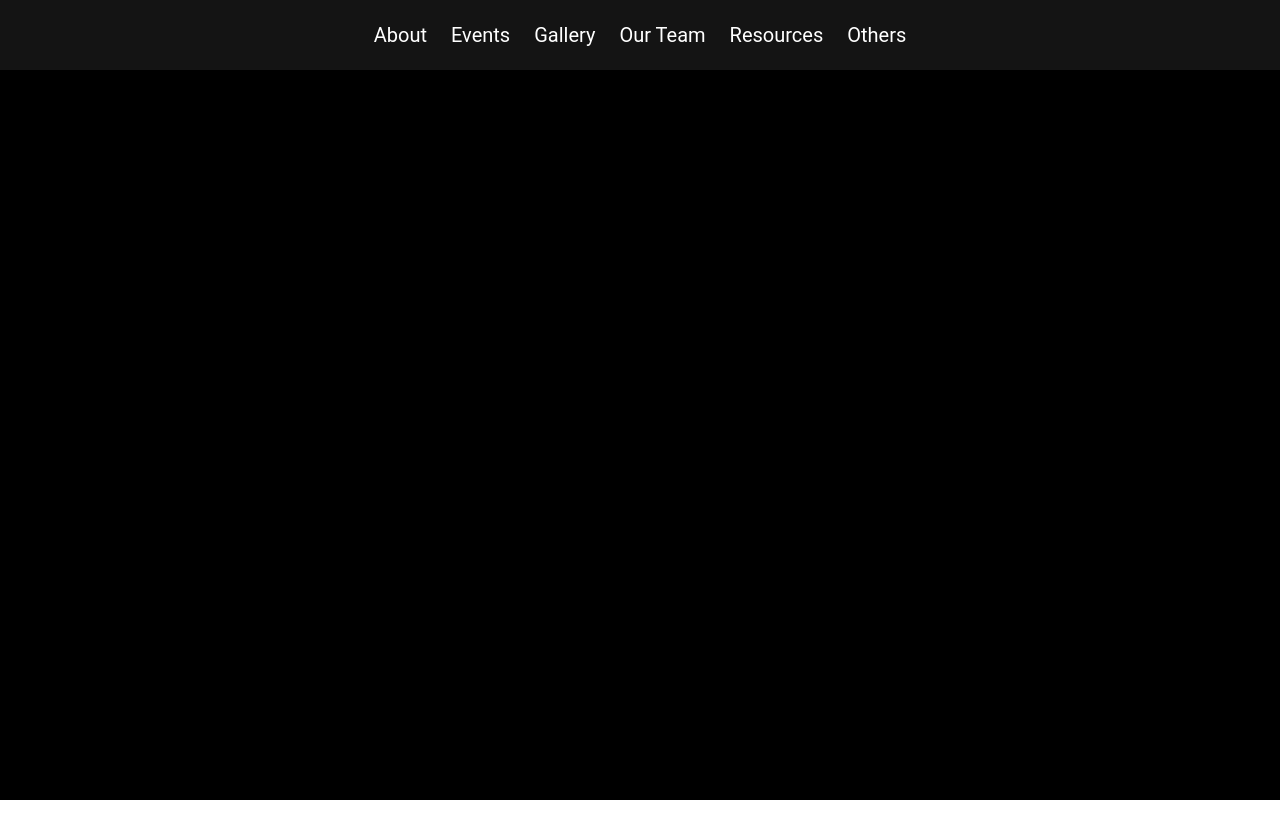
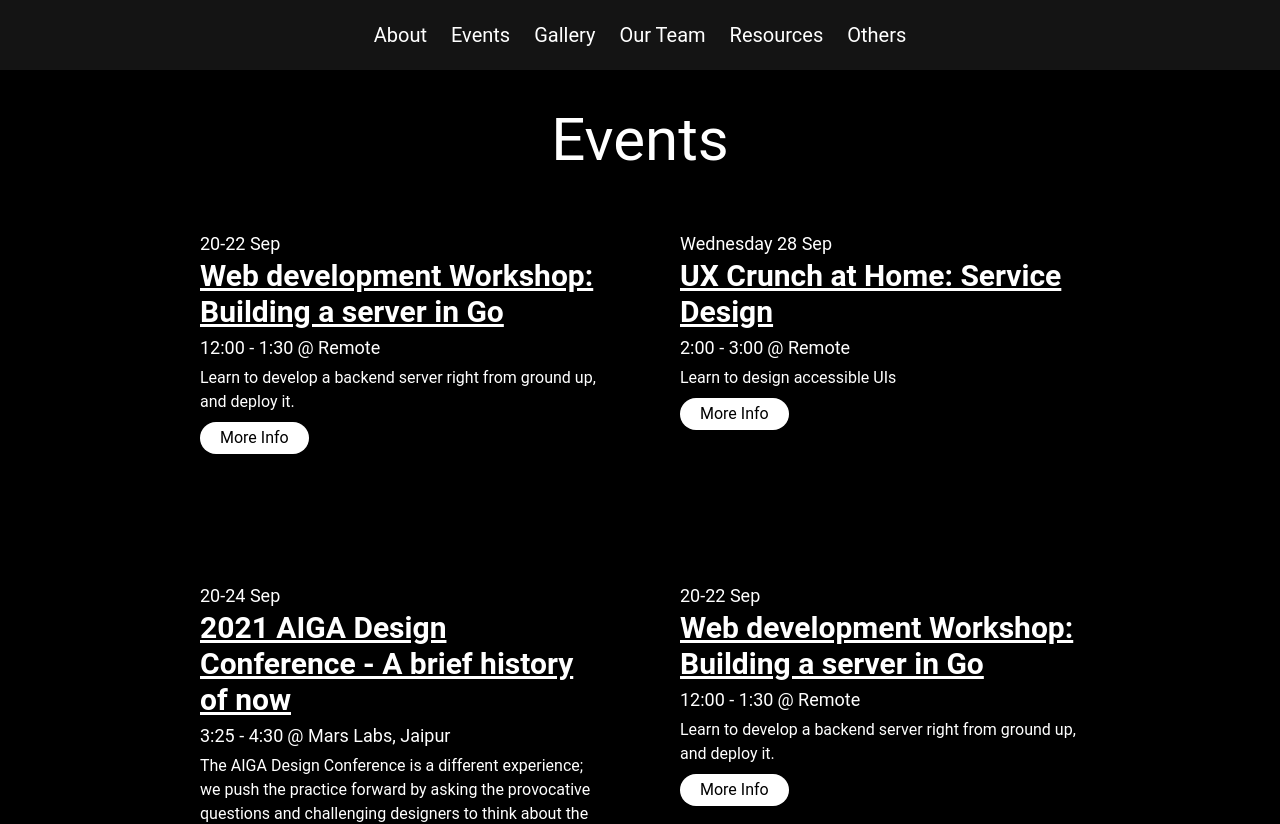
Before and after one commit to akathecoder/coding-club-website, a Next.js app: page /events in a window 1280 px wide. Shown: the top 824 px of the page. Before the commit the page ends 800 px from the top, so only its background shows below. Built offline with nearby package versions, Linux system fonts and the light colour scheme.

Commit message:
completed events page

```diff
--- /dev/null
+++ b/components/General/event/Event.tsx
@@ -0,0 +1,27 @@
+import { Event as EventType } from '../../../types';
+import { useRouter } from 'next/router';
+
+function Event(event: EventType) {
+    const router = useRouter();
+    return (
+        <div style={{ width: '400px' }} className="mb-10">
+            <p className="text-lg">{event.date}</p>
+            <h1 className="text-3xl font-bold underline">{event.title}</h1>
+            <div className="flex text-lg my-1">
+                <p>
+                    {event.timeFrom} - {event.timeTo}
+                </p>
+                <p className="ml-1">@ {event.venue}</p>
+            </div>
+            <p>{event.description}</p>
+            <button
+                className="bg-white text-black px-5 py-1 rounded-full my-2"
+                onClick={() => router.push(event.link || '!#')}
+            >
+                More Info
+            </button>
+        </div>
+    );
+}
+
+export default Event;
--- a/components/General/navbar/Navbar.tsx
+++ b/components/General/navbar/Navbar.tsx
@@ -1,15 +1,28 @@
 import React from 'react';
 import styles from './navbar.module.css';
+import Link from 'next/link';
+import { useRouter } from 'next/router';
 
 interface NavbarProps {}
 
 const Navbar: React.FC<NavbarProps> = () => {
+    const router = useRouter();
+    const staticNav = ['/events'];
+
+    function positionNav() {
+        return staticNav.includes(router.pathname) ? 'static' : 'fixed';
+    }
+
     return (
-        <nav className={styles.nav}>
+        <nav className={`${positionNav} ${styles.nav}`}>
             <div className={`flex justify-center items-center h-full ${styles.navLinks}`}>
                 <ul className="flex">
                     <li className="mx-3 text-xl">About</li>
-                    <li className="mx-3 text-xl">Events</li>
+                    <li className="mx-3 text-xl">
+                        <Link href="/events">
+                            <a>Events</a>
+                        </Link>
+                    </li>
                     <li className="mx-3 text-xl">Gallery</li>
                     <li className="mx-3 text-xl">Our Team</li>
                     <li className="mx-3 text-xl">Resources</li>
--- a/components/General/navbar/navbar.module.css
+++ b/components/General/navbar/navbar.module.css
@@ -2,7 +2,6 @@
     height: 70px;
     width: 100%;
     background-color: rgb(20, 20, 20);
-    position: fixed;
     top: 0;
     left: 0;
     right: 0;
--- /dev/null
+++ b/data/events.json
@@ -0,0 +1,51 @@
+{
+    "section": "Events",
+    "route": "/events",
+    "events": [
+        {
+            "date": "20-22 Sep",
+            "title": "Web development Workshop: Building a server in Go",
+            "timeFrom": "12:00",
+            "timeTo": "1:30",
+            "venue": "Remote",
+            "description": "Learn to develop a backend server right from ground up, and deploy it.",
+            "link": null
+        },
+        {
+            "date": "Wednesday 28 Sep",
+            "title": "UX Crunch at Home: Service Design",
+            "timeFrom": "2:00",
+            "timeTo": "3:00",
+            "venue": "Remote",
+            "description": "Learn to design accessible UIs",
+            "link": null
+        },
+        {
+            "date": "20-24 Sep",
+            "title": "2021 AIGA Design Conference - A brief history of now",
+            "timeFrom": "3:25",
+            "timeTo": "4:30",
+            "venue": "Mars Labs, Jaipur",
+            "description": "The AIGA Design Conference is a different experience; we push the practice forward by asking the provocative questions and challenging designers to think about the future.",
+            "link": null
+        },
+        {
+            "date": "20-22 Sep",
+            "title": "Web development Workshop: Building a server in Go",
+            "timeFrom": "12:00",
+            "timeTo": "1:30",
+            "venue": "Remote",
+            "description": "Learn to develop a backend server right from ground up, and deploy it.",
+            "link": null
+        },
+        {
+            "date": "Wednesday 28 Sep",
+            "title": "UX Crunch at Home: Service Design",
+            "timeFrom": "2:00",
+            "timeTo": "3:00",
+            "venue": "Remote",
+            "description": "Learn to design accessible UIs",
+            "link": null
+        }
+    ]
+}
--- /dev/null
+++ b/pages/api/events.ts
@@ -0,0 +1,9 @@
+import fs from 'fs';
+import type { NextApiRequest, NextApiResponse } from 'next';
+import { EventsData, EventsResponse } from '../../types';
+
+export default function handler(_req: NextApiRequest, res: NextApiResponse<EventsResponse>) {
+    let JSONContent = fs.readFileSync('./data/events.json', { encoding: 'utf-8' });
+    let data = JSON.parse(JSONContent) as EventsData;
+    res.status(200).json({ data, error: null });
+}
--- a/pages/events.tsx
+++ b/pages/events.tsx
@@ -1,7 +1,33 @@
-// import styles from '../styles/events.module.css';
+import Event from '../components/General/event/Event';
+import styles from '../styles/events.module.css';
+import { EventsResponse } from '../types';
 
-function Events() {
-    return <div className="bg-background h-screen"></div>;
+function Events({ data }: EventsResponse) {
+    return (
+        <section className={`bg-background flex items-center flex-col ${styles.eventsContainer}`}>
+            <header className="py-10">
+                <h1 className="text-6xl">Events</h1>
+            </header>
+            <div className="grid grid-cols-2 gap-20 mt-5">
+                {data.events.map((event, idx) => (
+                    <Event key={idx} {...event} />
+                ))}
+            </div>
+        </section>
+    );
+}
+
+export async function getStaticProps() {
+    const eventsRespose = (await fetchEventsData()) as EventsResponse;
+
+    return {
+        props: eventsRespose,
+    };
+
+    async function fetchEventsData() {
+        const res = await fetch('http://localhost:3000/api/events');
+        return await res.json();
+    }
 }
 
 export default Events;
--- a/styles/events.module.css
+++ b/styles/events.module.css
@@ -0,0 +1,3 @@
+.eventsContainer {
+    /* height:  */
+}
--- a/styles/globals.css
+++ b/styles/globals.css
@@ -18,6 +18,7 @@ body,
 #__next {
     height: 100%;
     width: 100%;
+    background-color: #000;
 }
 
 /* styles for scroll bar */
```
Also changed, not shown: types.ts (+24 -1 lines).
